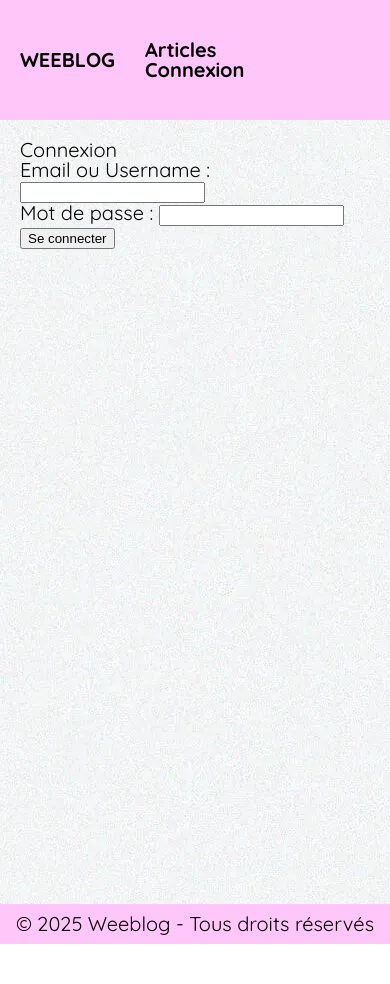
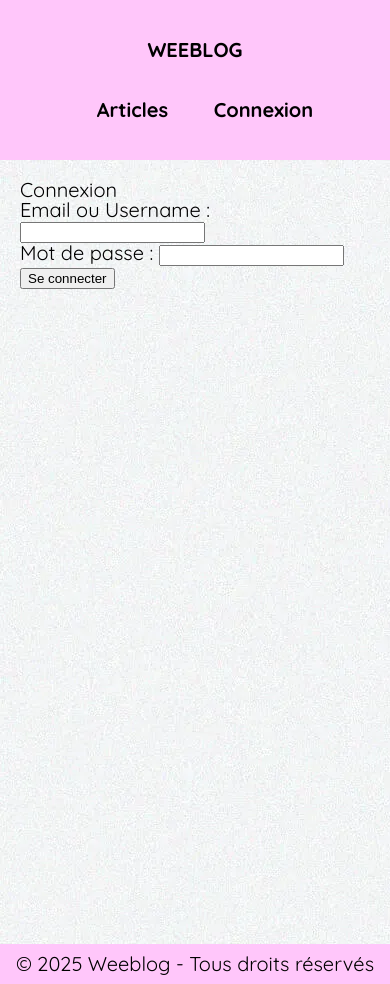
Before and after one commit to Axcerii/nocode-lowcode-tp1, a SvelteKit app in the folder WeeblogFront/: page /login in a window 390 px wide. Before the commit the page ends 944 px from the top, so only its background shows below. Built offline with nearby package versions, Linux system fonts and the light colour scheme.

Commit message:
fix(css): Stylising homepage

```diff
--- a/WeeblogFront/src/lib/components/ArticleCard.svelte
+++ b/WeeblogFront/src/lib/components/ArticleCard.svelte
@@ -23,7 +23,7 @@
     transition: transform 0.2s;
   }
   .card:hover {
-    transform: translateY(-3px);
+    transform: translateY(-8px) scale(1.01);
   }
 
   .card img {
@@ -40,7 +40,7 @@
     font-size: 1.2rem;
     font-weight: bold;
     margin-bottom: 0.5rem;
-    color: var(--main);
+    color: var(--second);
   }
 
   .card-date {
--- a/WeeblogFront/src/routes/+layout.svelte
+++ b/WeeblogFront/src/routes/+layout.svelte
@@ -37,9 +37,6 @@
 
 
 <style>
-  :root {
-    --main: #ffc6fa; /* tu peux changer cette valeur selon ton besoin */
-  }
 
   header {
     background-color: var(--main);
@@ -79,4 +76,15 @@
     font-weight: bold;
     text-transform: uppercase;
   }
+
+  @media (max-width: 768px) {
+    header{
+      display: flex;
+      flex-direction: column;
+    }
+
+    .logo{
+      margin-bottom: 2rem;
+    }
+  }
 </style>
--- a/WeeblogFront/static/reset.css
+++ b/WeeblogFront/static/reset.css
@@ -56,3 +56,8 @@ html {
   font-family: 'Quicksand', sans-serif;
   font-size: 20px;
 }
+
+:root {
+--main: #ffc6fa;
+--second: #50A67F;
+}
```
Also changed, not shown: WeeblogFront/src/routes/+page.svelte (+6 -1 lines).
